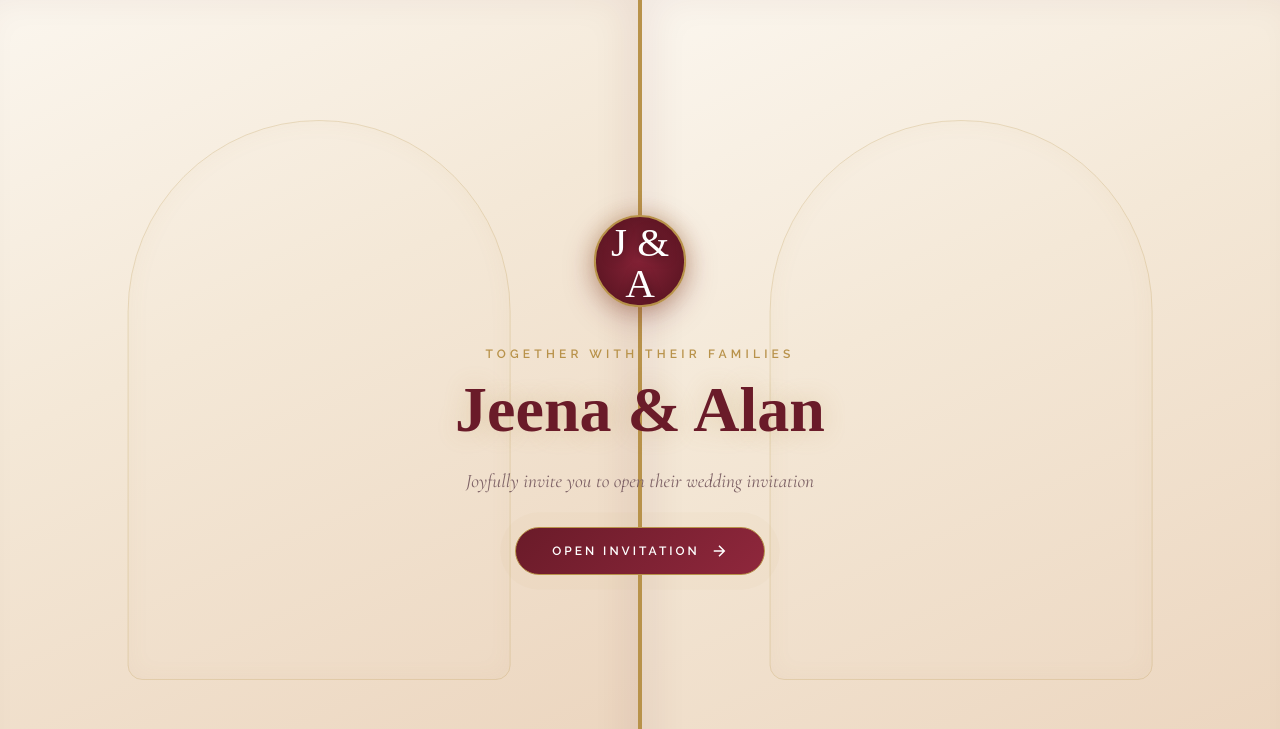
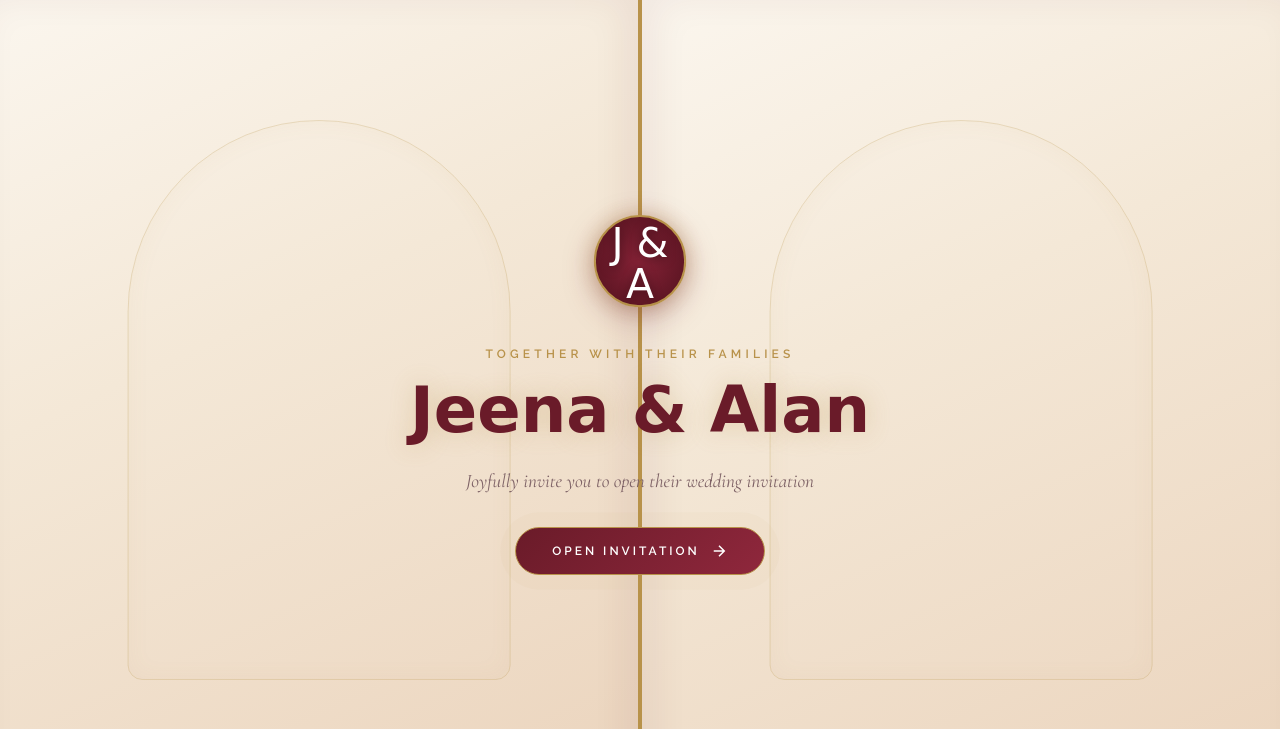
Before and after one commit to BibinBabu755/iNVITE, a plain HTML site: page index.html in a window 1280 px wide. Shown: the top 729 px of the page. Drawn offline with nearby package versions, Linux system fonts and the light colour scheme; no server answers.

Commit message:
feat: implement cinematic wedding invitation styles with custom theme variables and entrance animation

```diff
--- a/css/style.css
+++ b/css/style.css
@@ -52,7 +52,7 @@
     --radius-sm: 8px;
 
     /* Typography */
-    --font-script: 'Alex Brush';
+    --font-script: 'Allura', cursive;
     --font-display: 'Cinzel Decorative', serif;
     --font-main: 'Cinzel', serif;
     --font-serif: 'Cormorant Garamond', serif;
```
